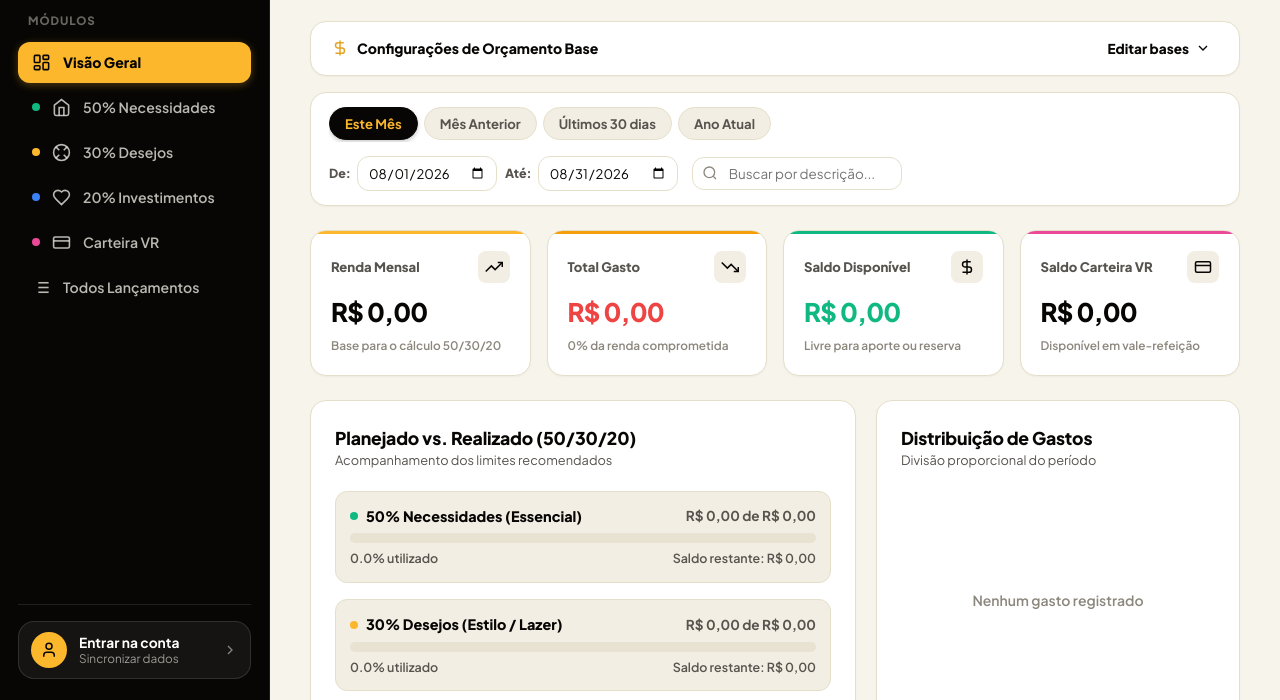
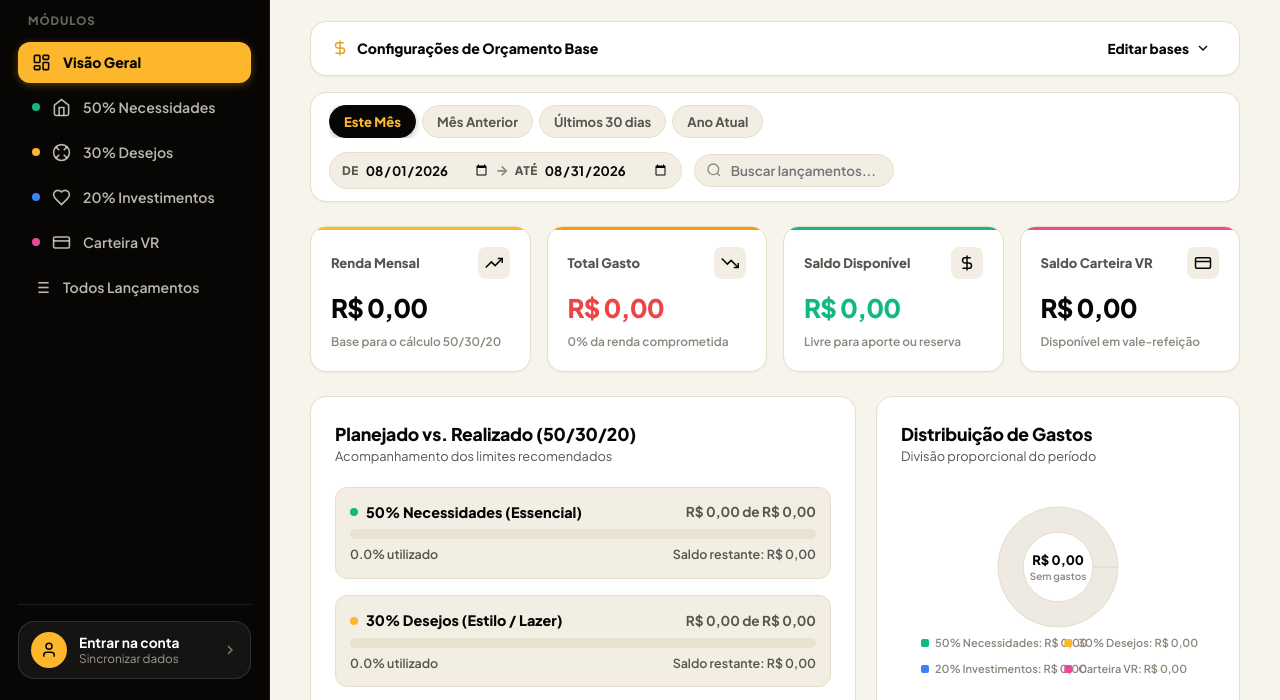
Before and after one commit to juanalenca/fin-flow, a plain HTML site: page static/index.html in a window 1280 px wide. Shown: the part 97-797 px from the top of the page. Drawn offline with Linux system fonts and the light colour scheme; no server answers.

Commit message:
fix(ui): redesign filter bar with unified date badge, fix canvas DPR scaling and polish empty states

```diff
--- a/static/app.js
+++ b/static/app.js
@@ -979,7 +979,9 @@ function renderCharts() {
 
 function drawDistributionChart(canvas) {
   if (!canvas) return;
-  const ctx = setupCanvas(canvas);
+  const { ctx, width, height } = setupCanvas(canvas);
+  ctx.clearRect(0, 0, width, height);
+
   const items = ["needs", "wants", "savings", "vr"].map((key) => ({
     key,
     label: labels[key],
@@ -987,21 +989,80 @@ function drawDistributionChart(canvas) {
   }));
 
   const total = items.reduce((sum, item) => sum + item.value, 0);
-  ctx.clearRect(0, 0, canvas.width, canvas.height);
+  const isMobile = width < 420;
 
-  const cx = canvas.width * 0.32;
-  const cy = canvas.height * 0.5;
-  const outerRadius = Math.min(canvas.width, canvas.height) * 0.38;
+  const cx = isMobile ? width * 0.5 : width * 0.32;
+  const cy = isMobile ? 80 : height * 0.5;
+  const outerRadius = isMobile ? 60 : Math.min(width, height) * 0.36;
   const innerRadius = outerRadius * 0.58;
 
   if (!total) {
+    // Elegant Empty Doughnut Placeholder
+    ctx.beginPath();
+    ctx.arc(cx, cy, outerRadius, 0, Math.PI * 2);
+    ctx.arc(cx, cy, innerRadius, Math.PI * 2, 0, true);
+    ctx.closePath();
+    ctx.fillStyle = "#EFEAE1";
+    ctx.fill();
+
+    // Subtle border
+    ctx.strokeStyle = "#E2DCCF";
+    ctx.lineWidth = 1;
+    ctx.stroke();
+
+    // Center text
+    ctx.textAlign = "center";
+    ctx.textBaseline = "middle";
+    ctx.fillStyle = "#070604";
+    ctx.font = "800 13px 'Plus Jakarta Sans', system-ui";
+    ctx.fillText("R$ 0,00", cx, cy - 6);
     ctx.fillStyle = "#8C877D";
-    ctx.font = "600 14px 'Plus Jakarta Sans', system-ui";
-    ctx.textAlign = "center";
-    ctx.fillText("Nenhum gasto registrado", canvas.width * 0.5, canvas.height * 0.5);
+    ctx.font = "600 10px 'Plus Jakarta Sans', system-ui";
+    ctx.fillText("Sem gastos", cx, cy + 10);
+
+    // Empty Legend
+    if (isMobile) {
+      // 2 columns legend on mobile below chart
+      items.forEach((item, index) => {
+        const col = index % 2;
+        const row = Math.floor(index / 2);
+        const lx = col === 0 ? 20 : width * 0.52;
+        const ly = 160 + row * 26;
+
+        ctx.fillStyle = colors[item.key];
+        ctx.beginPath();
+        ctx.roundRect(lx, ly - 8, 8, 8, 2);
+        ctx.fill();
+
+        ctx.textAlign = "left";
+        ctx.textBaseline = "middle";
+        ctx.fillStyle = "#8C877D";
+        ctx.font = "600 11px 'Plus Jakarta Sans', system-ui";
+        ctx.fillText(`${item.label}: R$ 0,00`, lx + 14, ly - 4);
+      });
+    } else {
+      ctx.textAlign = "left";
+      ctx.textBaseline = "alphabetic";
+      items.forEach((item, index) => {
+        const y = 38 + index * 38;
+        ctx.fillStyle = colors[item.key];
+        ctx.beginPath();
+        ctx.roundRect(width * 0.60, y - 10, 10, 10, 3);
+        ctx.fill();
+
+        ctx.fillStyle = "#070604";
+        ctx.font = "800 12px 'Plus Jakarta Sans', system-ui";
+        ctx.fillText(`${item.label} (0%)`, width * 0.60 + 16, y);
+
+        ctx.fillStyle = "#8C877D";
+        ctx.font = "600 11px 'Plus Jakarta Sans', system-ui";
+        ctx.fillText("R$ 0,00", width * 0.60 + 16, y + 16);
+      });
+    }
     return;
   }
 
+  // Draw Slices
   let angle = -Math.PI / 2;
   items.forEach((item) => {
     if (!item.value) return;
@@ -1026,44 +1087,93 @@ function drawDistributionChart(canvas) {
   ctx.fillText(money(total), cx, cy + 10);
 
   // Legend List
+  if (isMobile) {
+    items.forEach((item, index) => {
+      const col = index % 2;
+      const row = Math.floor(index / 2);
+      const lx = col === 0 ? 20 : width * 0.52;
+      const ly = 160 + row * 28;
+      const pct = total > 0 ? ((item.value / total) * 100).toFixed(0) : 0;
+
+      ctx.fillStyle = colors[item.key];
+      ctx.beginPath();
+      ctx.roundRect(lx, ly - 8, 8, 8, 2);
+      ctx.fill();
+
+      ctx.textAlign = "left";
+      ctx.textBaseline = "middle";
+      ctx.fillStyle = "#070604";
+      ctx.font = "700 11px 'Plus Jakarta Sans', system-ui";
+      ctx.fillText(`${item.label} (${pct}%)`, lx + 14, ly - 8);
+      ctx.fillStyle = "#57534E";
+      ctx.font = "600 10px 'Plus Jakarta Sans', system-ui";
+      ctx.fillText(money(item.value), lx + 14, ly + 6);
+    });
+  } else {
     ctx.textAlign = "left";
     ctx.textBaseline = "alphabetic";
     items.forEach((item, index) => {
       const y = 38 + index * 38;
       const pct = total > 0 ? ((item.value / total) * 100).toFixed(0) : 0;
 
-    // Badge Dot
       ctx.fillStyle = colors[item.key];
       ctx.beginPath();
-    ctx.roundRect(canvas.width * 0.62, y - 10, 10, 10, 3);
+      ctx.roundRect(width * 0.60, y - 10, 10, 10, 3);
       ctx.fill();
 
-    // Text Label
       ctx.fillStyle = "#070604";
       ctx.font = "800 12px 'Plus Jakarta Sans', system-ui";
-    ctx.fillText(`${item.label} (${pct}%)`, canvas.width * 0.62 + 16, y);
+      ctx.fillText(`${item.label} (${pct}%)`, width * 0.60 + 16, y);
 
-    // Value
       ctx.fillStyle = "#57534E";
       ctx.font = "600 11px 'Plus Jakarta Sans', system-ui";
-    ctx.fillText(money(item.value), canvas.width * 0.62 + 16, y + 16);
+      ctx.fillText(money(item.value), width * 0.60 + 16, y + 16);
     });
+  }
 }
 
 function drawTimelineChart(canvas) {
   if (!canvas) return;
-  const ctx = setupCanvas(canvas);
-  ctx.clearRect(0, 0, canvas.width, canvas.height);
+  const { ctx, width, height } = setupCanvas(canvas);
+  ctx.clearRect(0, 0, width, height);
+
+  const padLeft = 40;
+  const padRight = 30;
+  const padTop = 30;
+  const padBottom = 30;
+  const chartWidth = width - padLeft - padRight;
+  const chartHeight = height - padTop - padBottom;
+
+  // Grid Lines
+  ctx.strokeStyle = "#E5DFC9";
+  ctx.lineWidth = 1;
+  for (let i = 0; i <= 3; i++) {
+    const y = padTop + (chartHeight / 3) * i;
+    ctx.beginPath();
+    ctx.moveTo(padLeft, y);
+    ctx.lineTo(width - padRight, y);
+    ctx.stroke();
+  }
 
   const expenses = state.filteredEntries
     .filter((entry) => entry.entry_kind === "expense")
     .sort((a, b) => a.date.localeCompare(b.date));
 
   if (!expenses.length) {
+    // Subtle baseline
+    ctx.setLineDash([4, 4]);
+    ctx.strokeStyle = "#D5CEBD";
+    ctx.beginPath();
+    ctx.moveTo(padLeft, height - padBottom);
+    ctx.lineTo(width - padRight, height - padBottom);
+    ctx.stroke();
+    ctx.setLineDash([]);
+
     ctx.fillStyle = "#8C877D";
-    ctx.font = "600 14px 'Plus Jakarta Sans', system-ui";
+    ctx.font = "600 13px 'Plus Jakarta Sans', system-ui";
     ctx.textAlign = "center";
-    ctx.fillText("Sem despesas no período selecionado", canvas.width * 0.5, canvas.height * 0.5);
+    ctx.textBaseline = "middle";
+    ctx.fillText("Nenhuma movimentação no período selecionado", width * 0.5, height * 0.5);
     return;
   }
 
@@ -1078,41 +1188,24 @@ function drawTimelineChart(canvas) {
   });
 
   const max = Math.max(...points.map((point) => point.total), 1);
-  const padLeft = 40;
-  const padRight = 30;
-  const padTop = 30;
-  const padBottom = 30;
-  const chartWidth = canvas.width - padLeft - padRight;
-  const chartHeight = canvas.height - padTop - padBottom;
-
-  // Grid Lines
-  ctx.strokeStyle = "#E5DFC9";
-  ctx.lineWidth = 1;
-  for (let i = 0; i <= 3; i++) {
-    const y = padTop + (chartHeight / 3) * i;
-    ctx.beginPath();
-    ctx.moveTo(padLeft, y);
-    ctx.lineTo(canvas.width - padRight, y);
-    ctx.stroke();
-  }
 
   // Draw Area Gradient (Gold Amber)
-  const gradient = ctx.createLinearGradient(0, padTop, 0, canvas.height - padBottom);
+  const gradient = ctx.createLinearGradient(0, padTop, 0, height - padBottom);
   gradient.addColorStop(0, "rgba(253, 183, 45, 0.35)");
   gradient.addColorStop(1, "rgba(253, 183, 45, 0.0)");
 
   ctx.beginPath();
   points.forEach((point, index) => {
     const x = padLeft + (index / Math.max(points.length - 1, 1)) * chartWidth;
-    const y = canvas.height - padBottom - (point.total / max) * chartHeight;
+    const y = height - padBottom - (point.total / max) * chartHeight;
     if (index === 0) {
-      ctx.moveTo(x, canvas.height - padBottom);
+      ctx.moveTo(x, height - padBottom);
       ctx.lineTo(x, y);
     } else {
       ctx.lineTo(x, y);
     }
   });
-  ctx.lineTo(canvas.width - padRight, canvas.height - padBottom);
+  ctx.lineTo(width - padRight, height - padBottom);
   ctx.closePath();
   ctx.fillStyle = gradient;
   ctx.fill();
@@ -1124,7 +1217,7 @@ function drawTimelineChart(canvas) {
   ctx.beginPath();
   points.forEach((point, index) => {
     const x = padLeft + (index / Math.max(points.length - 1, 1)) * chartWidth;
-    const y = canvas.height - padBottom - (point.total / max) * chartHeight;
+    const y = height - padBottom - (point.total / max) * chartHeight;
     if (index === 0) ctx.moveTo(x, y);
     else ctx.lineTo(x, y);
   });
@@ -1132,8 +1225,8 @@ function drawTimelineChart(canvas) {
 
   // Draw Last Point Dot
   const lastPoint = points[points.length - 1];
-  const lastX = canvas.width - padRight;
-  const lastY = canvas.height - padBottom - (lastPoint.total / max) * chartHeight;
+  const lastX = width - padRight;
+  const lastY = height - padBottom - (lastPoint.total / max) * chartHeight;
   ctx.fillStyle = "#E5A324";
   ctx.beginPath();
   ctx.arc(lastX, lastY, 6, 0, Math.PI * 2);
@@ -1156,8 +1249,8 @@ function drawTimelineChart(canvas) {
 function setupCanvas(canvas) {
   const dpr = window.devicePixelRatio || 1;
   const rect = canvas.getBoundingClientRect();
-  const width = Math.max(Math.floor(rect.width), 300);
-  const height = Number(canvas.getAttribute("height")) || 220;
+  const width = Math.max(Math.floor(rect.width), 280);
+  const height = Number(canvas.getAttribute("height")) || 230;
 
   canvas.width = width * dpr;
   canvas.height = height * dpr;
@@ -1166,7 +1259,7 @@ function setupCanvas(canvas) {
 
   const ctx = canvas.getContext("2d");
   ctx.scale(dpr, dpr);
-  return ctx;
+  return { ctx, width, height };
 }
 
 function renderCategory(key) {
--- a/static/index.html
+++ b/static/index.html
@@ -175,9 +175,9 @@
           </form>
         </section>
 
-        <!-- BARRA DE FILTROS INTELIGENTES -->
+        <!-- BARRA DE FILTROS INTELIGENTES (REDESENHADA) -->
         <section class="filter-controls-card">
-          <div class="preset-filters-scroll">
+          <div class="filter-presets-scroll">
             <div class="preset-filters" role="group" aria-label="Atalhos de Período">
               <button type="button" class="preset-pill active" data-preset="current-month">Este Mês</button>
               <button type="button" class="preset-pill" data-preset="prev-month">Mês Anterior</button>
@@ -187,21 +187,21 @@
           </div>
 
           <form id="filters-form" class="custom-filters-form">
-            <div class="filter-date-group">
-              <div class="date-field">
-                <label>De:</label>
-                <input name="start" type="date">
+            <div class="date-range-badge">
+              <div class="date-input-box">
+                <span class="date-badge-label">De</span>
+                <input name="start" type="date" aria-label="Data inicial">
               </div>
-              <div class="date-field">
-                <label>Até:</label>
-                <input name="end" type="date">
+              <span class="date-separator">→</span>
+              <div class="date-input-box">
+                <span class="date-badge-label">Até</span>
+                <input name="end" type="date" aria-label="Data final">
               </div>
             </div>
-            <div class="filter-search-group">
-              <div class="input-with-icon search-input-wrapper">
-                <svg class="input-icon" width="16" height="16" viewBox="0 0 24 24" fill="none" stroke="currentColor" stroke-width="2"><circle cx="11" cy="11" r="8"/><line x1="21" x2="16.65" y1="21" y2="16.65"/></svg>
-                <input name="search" placeholder="Buscar por descrição..." autocomplete="off">
-              </div>
+
+            <div class="search-input-box">
+              <svg class="search-icon" width="16" height="16" viewBox="0 0 24 24" fill="none" stroke="currentColor" stroke-width="2"><circle cx="11" cy="11" r="8"/><line x1="21" x2="16.65" y1="21" y2="16.65"/></svg>
+              <input name="search" placeholder="Buscar lançamentos..." autocomplete="off">
             </div>
           </form>
         </section>
--- a/static/styles.css
+++ b/static/styles.css
@@ -1026,14 +1026,14 @@ select {
 }
 
 /* ==========================================================================
-   FILTERS CONTROL BAR
+   FILTERS CONTROL BAR (REDESIGNED)
    ========================================================================== */
 
 .filter-controls-card {
   background: var(--surface);
   border: 1px solid var(--border);
   border-radius: var(--radius-lg);
-  padding: 14px 18px;
+  padding: 12px 18px;
   margin-bottom: 24px;
   display: flex;
   flex-wrap: wrap;
@@ -1043,24 +1043,24 @@ select {
   box-shadow: var(--shadow-xs);
 }
 
-.preset-filters-scroll {
+.filter-presets-scroll {
   overflow-x: auto;
   -webkit-overflow-scrolling: touch;
   scrollbar-width: none;
 }
 
-.preset-filters-scroll::-webkit-scrollbar {
+.filter-presets-scroll::-webkit-scrollbar {
   display: none;
 }
 
 .preset-filters {
   display: flex;
+  align-items: center;
   gap: 6px;
-  padding-bottom: 2px;
 }
 
 .preset-pill {
-  padding: 7px 15px;
+  padding: 7px 14px;
   font-size: 0.82rem;
   font-weight: 700;
   border-radius: var(--radius-full);
@@ -1069,59 +1069,116 @@ select {
   border: 1px solid var(--border);
   transition: all var(--trans-fast);
   white-space: nowrap;
+  cursor: pointer;
 }
 
 .preset-pill:hover {
   background: var(--surface-active);
   color: var(--text-main);
+  border-color: var(--text-subtle);
 }
 
 .preset-pill.active {
   background: #070604;
   color: var(--primary);
   border-color: #070604;
-  box-shadow: 0 2px 4px rgba(7, 6, 4, 0.2);
+  box-shadow: 0 2px 6px rgba(7, 6, 4, 0.25);
+  font-weight: 800;
 }
 
 .custom-filters-form {
   display: flex;
   align-items: center;
-  gap: 14px;
+  gap: 12px;
   flex-wrap: wrap;
 }
 
-.filter-date-group {
-  display: flex;
-  align-items: center;
-  gap: 8px;
-}
-
-.date-field {
+/* UNIFIED DATE RANGE BADGE */
+.date-range-badge {
   display: flex;
   align-items: center;
   gap: 6px;
-}
-
-.date-field label {
-  font-size: 0.78rem;
-  font-weight: 800;
+  background: var(--surface-hover);
+  border: 1.5px solid var(--border);
+  border-radius: var(--radius-full);
+  padding: 4px 12px;
+  transition: border-color var(--trans-fast), box-shadow var(--trans-fast);
+}
+
+.date-range-badge:focus-within {
+  border-color: var(--primary);
+  box-shadow: 0 0 0 2px var(--primary-subtle);
+  background: var(--surface);
+}
+
+.date-input-box {
+  display: flex;
+  align-items: center;
+  gap: 6px;
+}
+
+.date-badge-label {
+  font-size: 0.74rem;
+  font-weight: 800;
+  text-transform: uppercase;
+  letter-spacing: 0.04em;
   color: var(--text-muted);
 }
 
-.date-field input {
-  padding: 7px 10px;
+.date-input-box input[type="date"] {
+  border: none !important;
+  background: transparent !important;
+  box-shadow: none !important;
+  padding: 4px 0 !important;
   font-size: 0.82rem;
-  width: 140px;
-}
-
-.search-input-wrapper input {
-  padding: 7px 12px 7px 36px;
+  font-weight: 700;
+  color: var(--text-main);
+  width: 125px;
+  cursor: pointer;
+  outline: none;
+}
+
+.date-separator {
+  color: var(--text-subtle);
+  font-size: 0.85rem;
+  font-weight: 800;
+}
+
+/* SEARCH INPUT BOX */
+.search-input-box {
+  position: relative;
+  display: flex;
+  align-items: center;
+}
+
+.search-input-box .search-icon {
+  position: absolute;
+  left: 12px;
+  color: var(--text-subtle);
+  pointer-events: none;
+  transition: color var(--trans-fast);
+}
+
+.search-input-box input {
+  padding: 7px 14px 7px 36px;
   font-size: 0.84rem;
-  width: 210px;
-}
-
-.search-input-wrapper .input-icon {
-  left: 10px;
+  font-weight: 600;
+  border-radius: var(--radius-full);
+  border: 1.5px solid var(--border);
+  background: var(--surface-hover);
+  width: 200px;
+  transition: all var(--trans-fast);
+}
+
+.search-input-box input:focus {
+  width: 230px;
+  background: var(--surface);
+  border-color: var(--primary);
+  box-shadow: 0 0 0 2px var(--primary-subtle);
+}
+
+.search-input-box input:focus ~ .search-icon {
+  color: var(--primary-dark);
 }
 
 /* ==========================================================================
```
Lines whose indentation alone changed are shown as unchanged.
